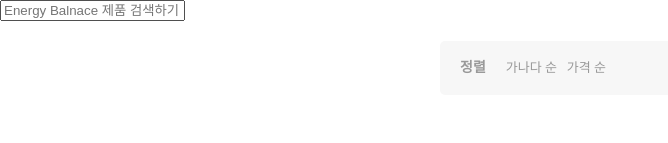
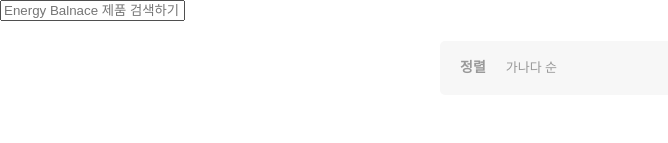
Before and after one commit to pomeranian91/15-07th-Energy_Balance, a React (Create React App) app: page / in a window 1280 px wide. Shown: the top 143 px of the page, without its empty margins (0-668 px from the left). Built offline with nearby package versions, Linux system fonts and the light colour scheme; data requests are answered from the project's data file.

Commit message:
Add: 현재 선택되어 있는 정렬 기준 스타일 동적 랜더링 기능 추가

```diff
--- a/src/SearchPage.tsx
+++ b/src/SearchPage.tsx
@@ -5,7 +5,6 @@ import Categories from './components/categories/Categories';
 import ProductList from './components/productList/ProductList';
 import SearchBar from './components/searchBar/SearchBar';
 import { getNutrientsList, NutrientsListType } from './api/getNutrientsList';
-import { DefaultDeserializer } from 'v8';
 
 const SearchPage: React.FC = () => {
   const [defaultNutrientsList, setDefaultNutrientsList] = useState<NutrientsListType[] | null>(null); // 고정된 nuetrientsList mount이외에 setNutrientsList
@@ -46,7 +45,7 @@ const SearchPage: React.FC = () => {
         changeNutrientsList={changeNutrientsList}
         handleSubmitSearchValue={handleSubmitSearchValue}
       />
-      <Sort changeNutrientsList={changeNutrientsList} />
+      <Sort nutrientsList={nutrientsList} changeNutrientsList={changeNutrientsList} />
       <Categories
         nutrientsList={nutrientsList}
         changeNutrientsList={changeNutrientsList}
--- a/src/components/sort/Sort.style.ts
+++ b/src/components/sort/Sort.style.ts
@@ -1,4 +1,5 @@
 import styled from 'styled-components';
+import { SortNameType } from './Sort.type';
 
 export const Container = styled.div`
   display: flex;
@@ -21,11 +22,11 @@ export const SortList = styled.ul`
   display: flex;
 `;
 
-export const SortName = styled.li`
+export const SortName = styled.li<SortNameType>`
   display: list-item;
   margin-right: 10px;
   font-size: 13px;
-  font-weight: 400;
-  color: #999999;
+  font-weight: ${({ selected }) => (selected ? '600' : '400')};
+  color: ${({ selected }) => (selected ? '#F8D09A' : '#999999')};
   cursor: pointer;
 `;
--- a/src/components/sort/Sort.tsx
+++ b/src/components/sort/Sort.tsx
@@ -1,14 +1,22 @@
 import React from 'react';
+import useSort from '../../hooks/useSort';
 import * as S from './Sort.style';
 import type { SortProps } from './Sort.type';
 
-const Sort: React.FC<SortProps> = ({ changeNutrientsList }: SortProps) => {
+const Sort: React.FC<SortProps> = ({ nutrientsList, changeNutrientsList }: SortProps) => {
+  const { sortList, selectSort } = useSort();
+
   return (
     <S.Container>
       <S.Info>정렬</S.Info>
-      <S.SortList>
-        <S.SortName>가나다 순</S.SortName>
-        <S.SortName>가격 순</S.SortName>
+      <S.SortList onClick={selectSort}>
+        {sortList.map((sort, index) => {
+          return (
+            <S.SortName key={index} id={sort.name} selected={sort.selected}>
+              {sort.name}
+            </S.SortName>
+          );
+        })}
       </S.SortList>
     </S.Container>
   );
--- a/src/components/sort/Sort.type.ts
+++ b/src/components/sort/Sort.type.ts
@@ -1,5 +1,10 @@
 import type { NutrientsListType } from '../../api/getNutrientsList';
 
 export interface SortProps {
+  nutrientsList: NutrientsListType[] | null;
   changeNutrientsList(targetNutrientsList: NutrientsListType[] | undefined): void;
 }
+
+export interface SortNameType {
+  selected: boolean;
+}
--- /dev/null
+++ b/src/hooks/useSort.ts
@@ -0,0 +1,29 @@
+import { useState, useEffect } from 'react';
+
+type SortType = { name: string; selected: boolean };
+
+const useSort = () => {
+  const [sortList, setSortList] = useState<SortType[]>([{ name: '가나다 순', selected: false }]);
+  const [currentSort, setCurrentSort] = useState<string | null>('');
+
+  const selectSort = (e: React.MouseEvent<HTMLUListElement, MouseEvent>) => {
+    const currentSelectedSort = e.target as HTMLUListElement;
+
+    if (sortList) {
+      const newSortList = sortList?.map((sort) => {
+        if (sort.name === currentSelectedSort.id) {
+          return {
+            ...sort,
+            selected: !sort.selected,
+          };
+        }
+      });
+
+      newSortList && setSortList(newSortList as SortType[]);
+    }
+  };
+
+  return { sortList, selectSort };
+};
+
+export default useSort;
```
